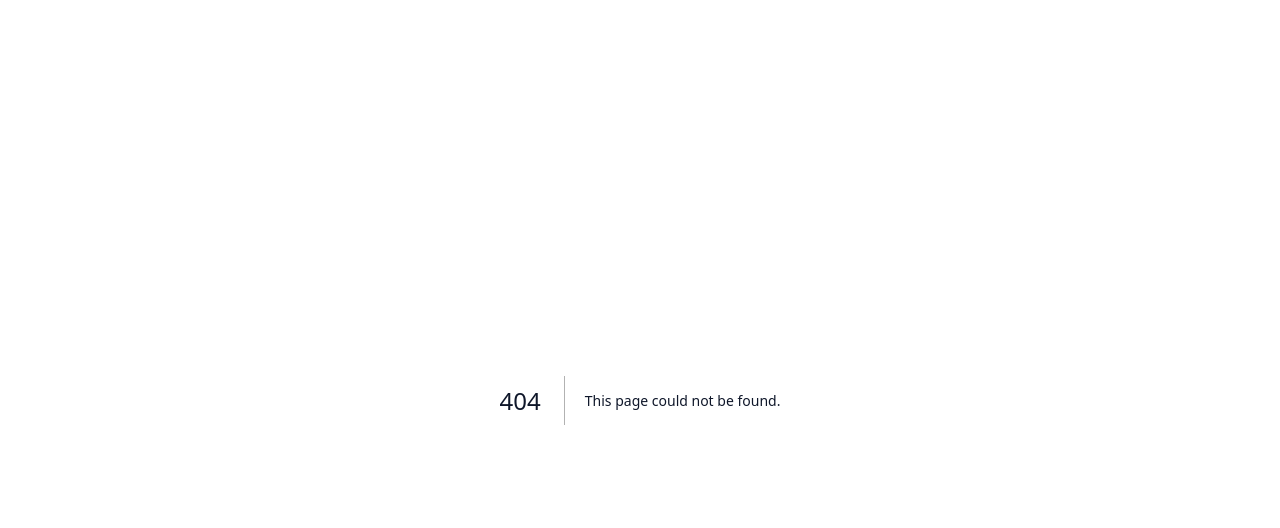
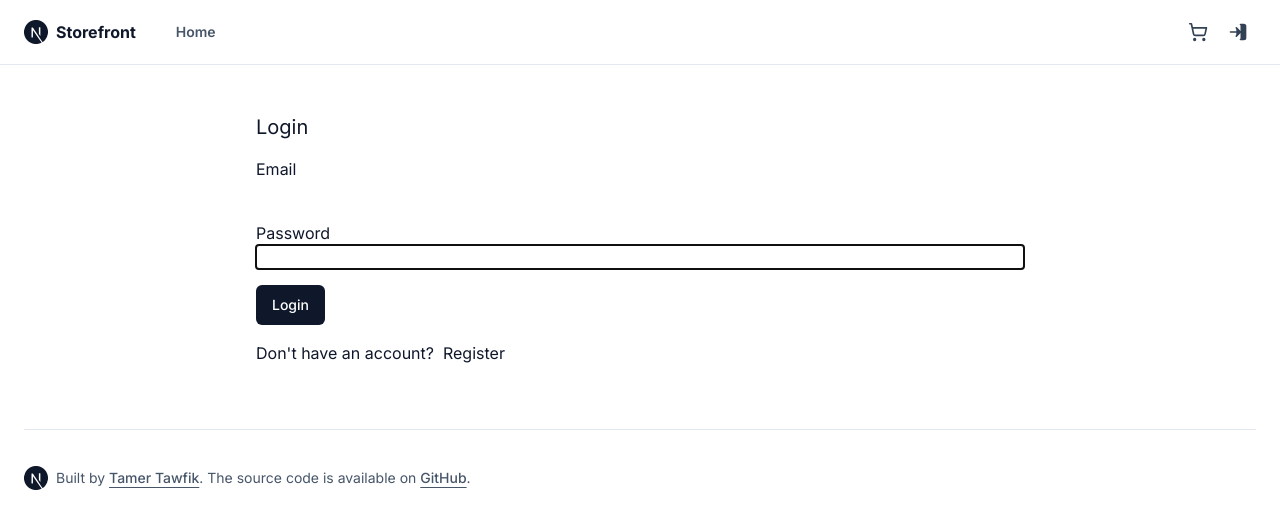
Before and after one commit to TamerTawfik/e-commerce-nextjs-tailwindcss, a Next.js app: page /login in a window 1280 px wide. Before the commit this address had no page. Shown: the top 528 px of the page. Built offline with nearby package versions, Linux system fonts and the light colour scheme.

Commit message:
Added: Login Page

```diff
--- a/package.json
+++ b/package.json
@@ -19,6 +19,7 @@
     "next": "13.1",
     "react": "18.2.0",
     "react-dom": "18.2.0",
+    "react-hook-form": "^7.43.5",
     "tailwind-merge": "^1.10.0",
     "tailwindcss-animate": "^1.0.5"
   },
--- a/pages/cart.tsx
+++ b/pages/cart.tsx
@@ -94,8 +94,8 @@
                                 </li>
                                 <li>
                                     <Button
-                                        onClick={() => router.push('/shipping')}
-                                        className="primary-button w-full"
+                                        onClick={() => router.push('login?redirect=/shipping')}
+                                        className="w-full"
                                     >
                                         Check Out
                                     </Button>
--- /dev/null
+++ b/pages/login.tsx
@@ -0,0 +1,68 @@
+import Link from 'next/link'
+import React from 'react'
+import { useForm } from 'react-hook-form'
+import Layout from '@/components/layout'
+import { Button } from '@/components/ui/button'
+
+export default function LoginScreen() {
+    const {
+        handleSubmit,
+        register,
+        formState: { errors },
+    } = useForm();
+    const submitHandler = ({ email, password }) => {
+        console.log(email, password);
+    };
+    return (
+        <Layout title="Login">
+            <form
+                className="mx-auto max-w-screen-md py-12"
+                onSubmit={handleSubmit(submitHandler)}
+            >
+                <h1 className="mb-4 text-xl">Login</h1>
+                <div className="mb-4">
+                    <label htmlFor="email">Email</label>
+                    <input
+                        type="email"
+                        {...register('email', {
+                            required: 'Please enter email',
+                            pattern: {
+                                value: /^[a-zA-Z0-9_.+-]+@[a-zA-Z0-9-]+.[a-zA-Z0-9-.]+$/i,
+                                message: 'Please enter valid email',
+                            },
+                        })}
+                        className="w-full"
+                        id="email"
+                        autoFocus
+                    ></input>
+                    {errors.email && (
+                        <div className="text-red-500">{errors.email.message}</div>
+                    )}
+                </div>
+                <div className="mb-4">
+                    <label htmlFor="password">Password</label>
+                    <input
+                        type="password"
+                        {...register('password', {
+                            required: 'Please enter password',
+                            minLength: { value: 6, message: 'password is more than 5 chars' },
+                        })}
+                        className="w-full"
+                        id="password"
+                        autoFocus
+                    ></input>
+                    {errors.password && (
+                        <div className="text-red-500 ">{errors.password.message}</div>
+                    )}
+                </div>
+                <div className="mb-4 ">
+                    <Button>Login</Button>
+                </div>
+                <div className="mb-4 ">
+                    Don&apos;t have an account? &nbsp;
+          <Link href="register">Register</Link>
+                </div>
+            </form>
+        </Layout>
+    );
+}
```
Also changed, not shown: 1 other file (tests, documents, lock files or other folders).
